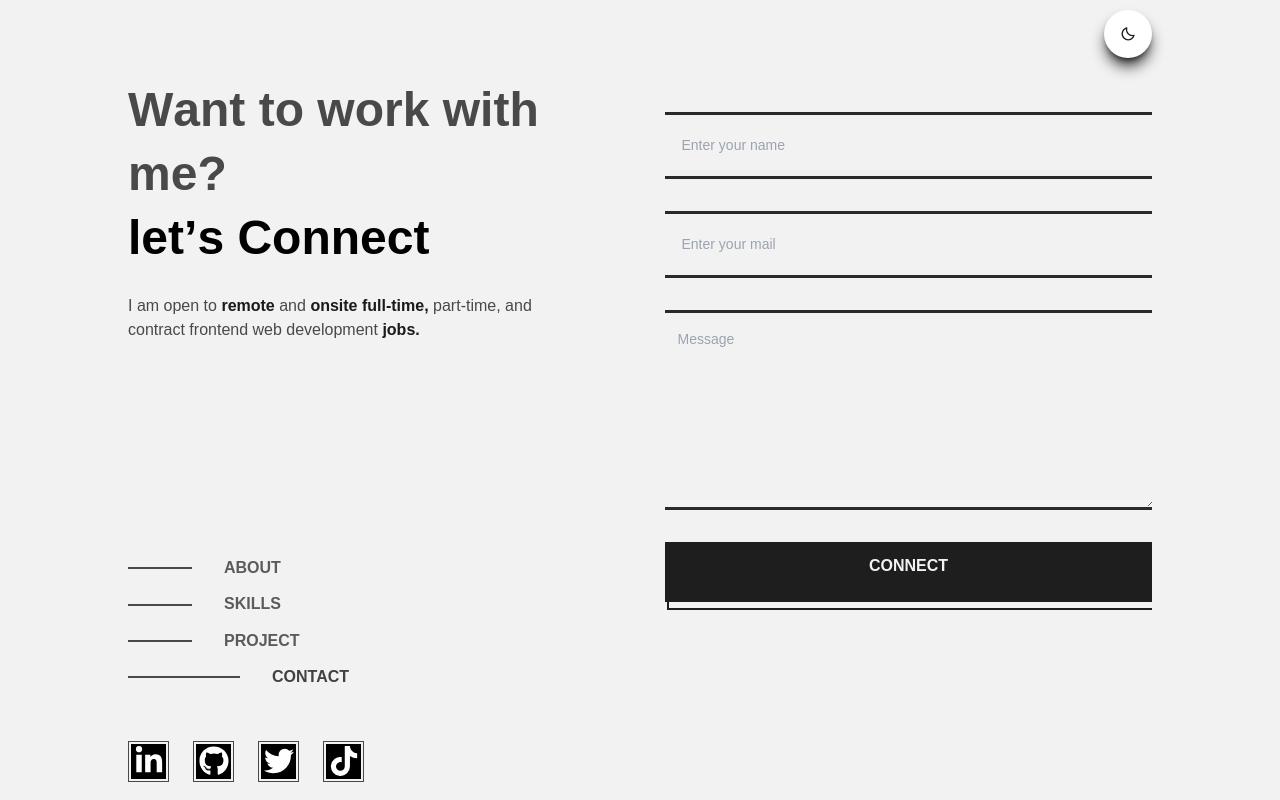
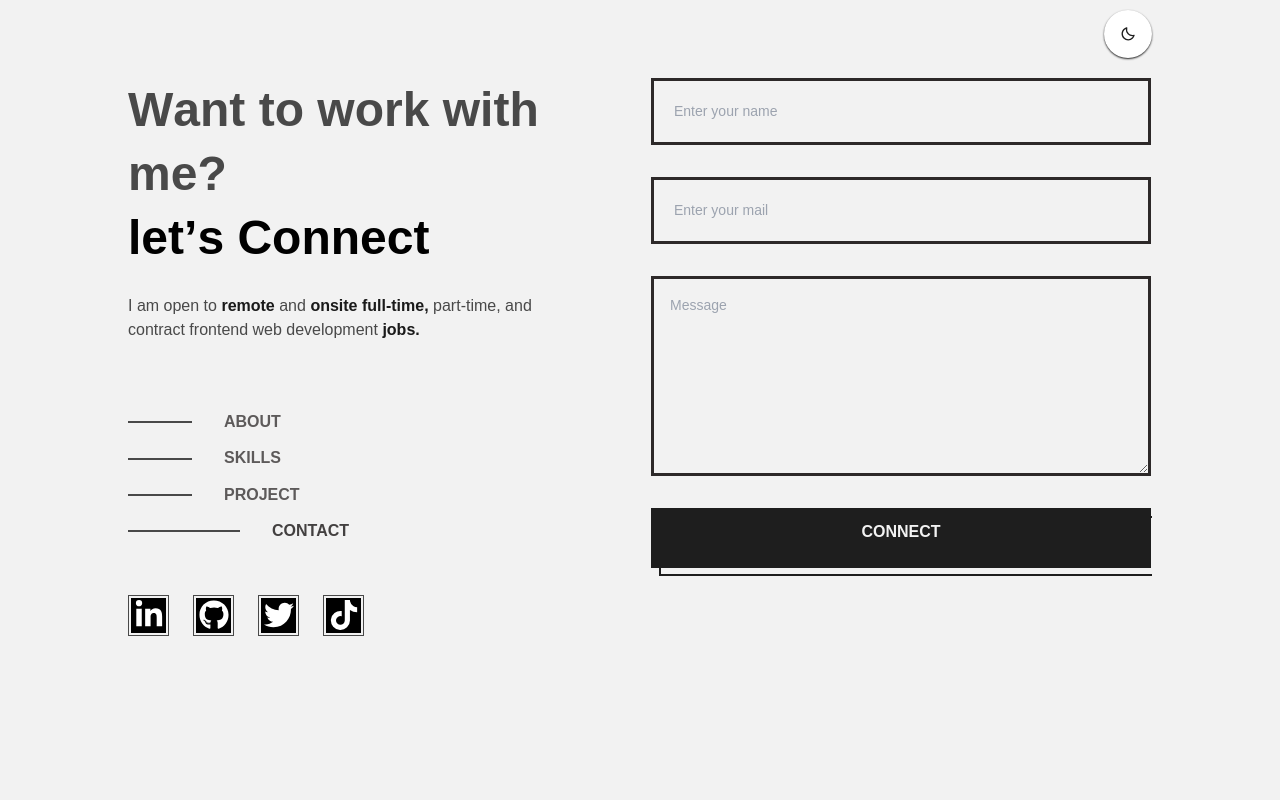
Before and after one commit to preshpi/portfolio_, a React (Vite) app: page /contact in a window 1280 px wide. Built offline with nearby package versions, Linux system fonts and the light colour scheme; a web font is replaced by a local one.

Commit message:
fix: layout

```diff
--- a/src/App.jsx
+++ b/src/App.jsx
@@ -31,14 +31,14 @@ function App() {
     <>
       {/* Large screen */}
       <div className="items-center justify-center h-[100vh] bg-resume dark:bg-bgblack transition-colors duration-300 lg:block hidden">
-        <div className="w-[80%] mx-auto">
+        <div className="max-w-screen-xl w-[80%] mx-auto h-[100%]">
           <div className="flex items-end justify-end mb-5 pt-[10px]">
             <UseDarkmode />
           </div>
-          <AnimatePresence>
-            <div className="flex gap-[50px]">
-              <div className="w-1/2 overflow-auto">
-                <div className="h-[60vh] w-full">
+          <div className="h-[90%] flex items-center justify-center gap-[20px]">
+            <AnimatePresence>
+              <div className="w-1/2 overflow-auto  h-[100%]">
+                <>
                   <Routes location={location} key={location.key}>
                     <Route path="/" element={<Heroabout />} />
                     <Route path="about" element={<Heroabout />} />
@@ -46,13 +46,14 @@ function App() {
                     <Route path="projects" element={<Heroproject />} />
                     <Route path="contact" element={<Herocontact />} />
                   </Routes>
-                </div>
-
-                <Navbar />
-                <Socials />
+                  <div className="mt-[70px]">
+                    <Navbar />
+                    <Socials />
+                  </div>
+                </>
               </div>
-              <div className="w-1/2 overflow-auto">
-                <div className="h-[65vh] w-full">
+              <div className="w-1/2 overflow-auto h-[100%]">
+                <>
                   <Routes location={location} key={location.key}>
                     <Route path="/" element={<About />} />
                     <Route path="about" element={<About />} />
@@ -60,10 +61,10 @@ function App() {
                     <Route path="projects" element={<Projects />} />
                     <Route path="contact" element={<Contact />} />
                   </Routes>
-                </div>
+                </>
               </div>
-            </div>
-          </AnimatePresence>
+            </AnimatePresence>
+          </div>
         </div>
       </div>
 
--- a/src/components/Navbar.jsx
+++ b/src/components/Navbar.jsx
@@ -6,7 +6,7 @@ const Navbar = () => {
     <div>
       <ul className="grid w-[200px] items-center space-y-4">
         <li>
-          <NavLink to="/about" className="flex items-center space-x-8">
+          <NavLink to="/" className="flex items-center space-x-8">
             <div className="h-[2px] w-16 bg-primary dark:bg-gray navline"></div>
             <p className="lg:text-[16px] lg:leading-[20.42px] font-[700] mx-3 uppercase navtext">
               About
--- a/src/components/useDarkmode.jsx
+++ b/src/components/useDarkmode.jsx
@@ -43,11 +43,11 @@ function useDarkmode() {
     <div>
       <button onClick={handleThemeSwitch}>
         {theme === "dark" ? (
-          <div className="w-[48px] h-[48px] grid place-items-center justify-center items-center rounded-full shadow-lg shadow-white bg-darkgrey text-white">
+          <div className="w-[48px] h-[48px] grid place-items-center justify-center items-center rounded-full shadow-sm shadow-white bg-darkgrey text-white">
             <BiSun />
           </div>
         ) : (
-          <div className="w-[48px] h-[48px] grid place-items-center justify-center items-center rounded-full shadow-lg shadow-darkgrey bg-white text-darkgrey">
+          <div className="w-[48px] h-[48px] grid place-items-center justify-center items-center rounded-full shadow-sm shadow-darkgrey bg-white text-darkgrey">
             <BiMoon />
           </div>
         )}
--- a/src/pages/About/About.jsx
+++ b/src/pages/About/About.jsx
@@ -99,13 +99,13 @@ const About = () => {
 
   return (
     <motion.div
-      className="w-full mt-[30px]"
+      className="w-full"
       variants={container}
       initial="hidden"
       animate="visible"
       exit="exit"
     >
-      <Carousel autoplay effect="fade">
+      <Carousel autoplay effect="fade" dots={false}>
         {initals.map(({ id, text, data }) => {
           return (
             <div className="w-full" key={id}>
--- a/src/pages/About/MobileAbout.jsx
+++ b/src/pages/About/MobileAbout.jsx
@@ -59,7 +59,7 @@ function MobileAbout() {
         </p>
       </div>
 
-      <div className="mt-[24px] mb-[180px] flex justify-center items-center">
+      <div className="mt-[24px] mb-[140px] flex justify-center items-center">
         <a
           href={resume}
           target="_blank"
--- a/src/pages/Contact/Contact.jsx
+++ b/src/pages/Contact/Contact.jsx
@@ -62,7 +62,7 @@ const Contact = () => {
       animate="visible"
       exit="exit"
     >
-      <form ref={form} className="space-y-6 mt-[34px] " onSubmit={handleSubmit}>
+      <form ref={form} className="space-y-6" onSubmit={handleSubmit}>
         <div className="items-center justify-center place-items-center grid gap-8">
           <input
             type="text"
--- a/src/pages/Skills/Skills.jsx
+++ b/src/pages/Skills/Skills.jsx
@@ -25,8 +25,9 @@ const Skills = () => {
       initial="hidden"
       animate="visible"
       exit="exit"
+      className="flex justify-center items-center"
     >
-      <ul className="flex flex-wrap gap-[16px]">
+      <ul className="grid grid-cols-2 gap-x-[24px] space-y-3  justify-center items-center">
         <li className="w-[200px] h-[96px] bg-white dark:bg-darkgrey flex justify-center items-center  hover:scale-95 shadow-md transition-all duration-300">
           <span className="flex gap-[16px]">
             <img
```
Also changed, not shown: src/components/Socials.jsx (+0 -27 lines).
